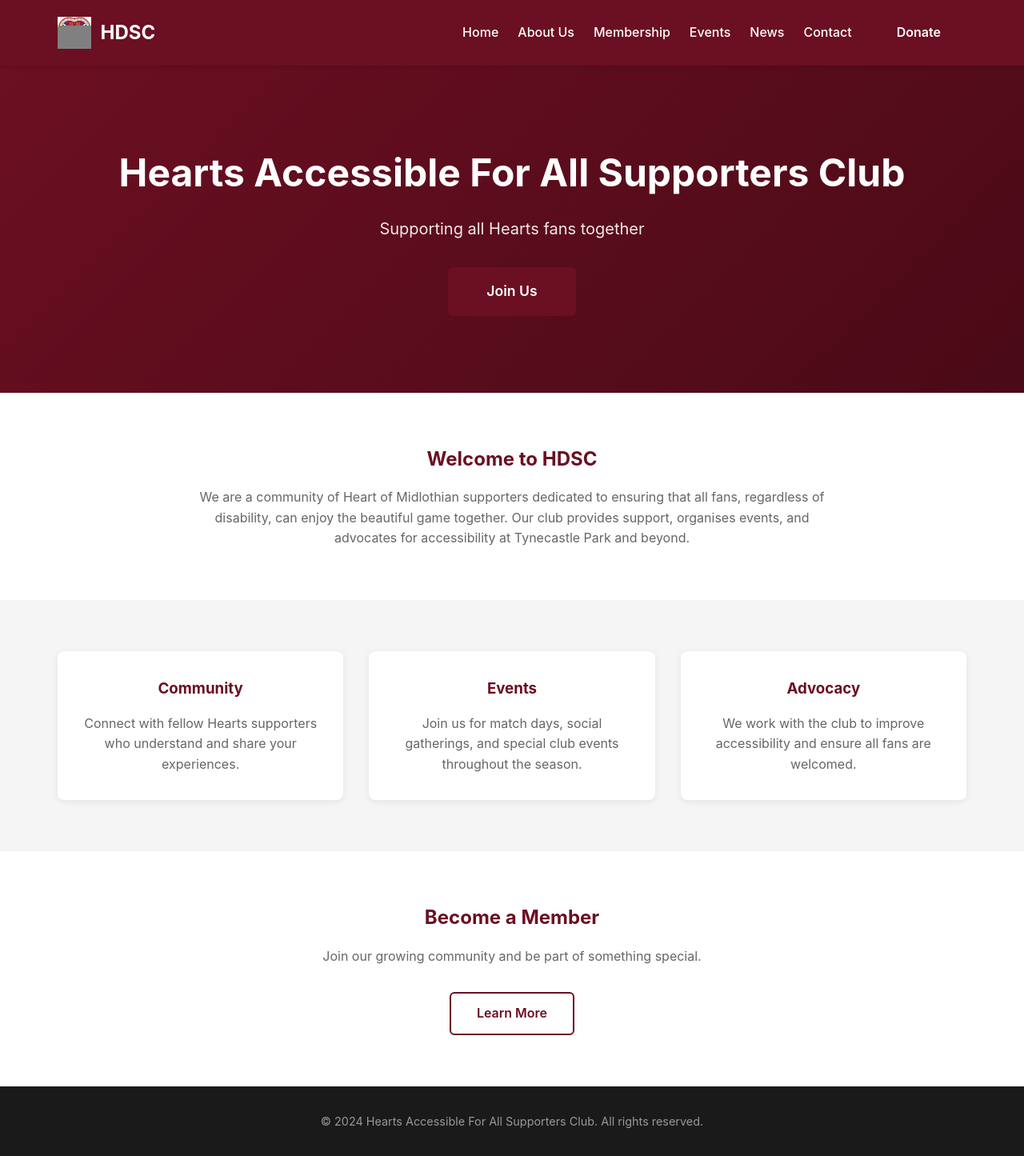
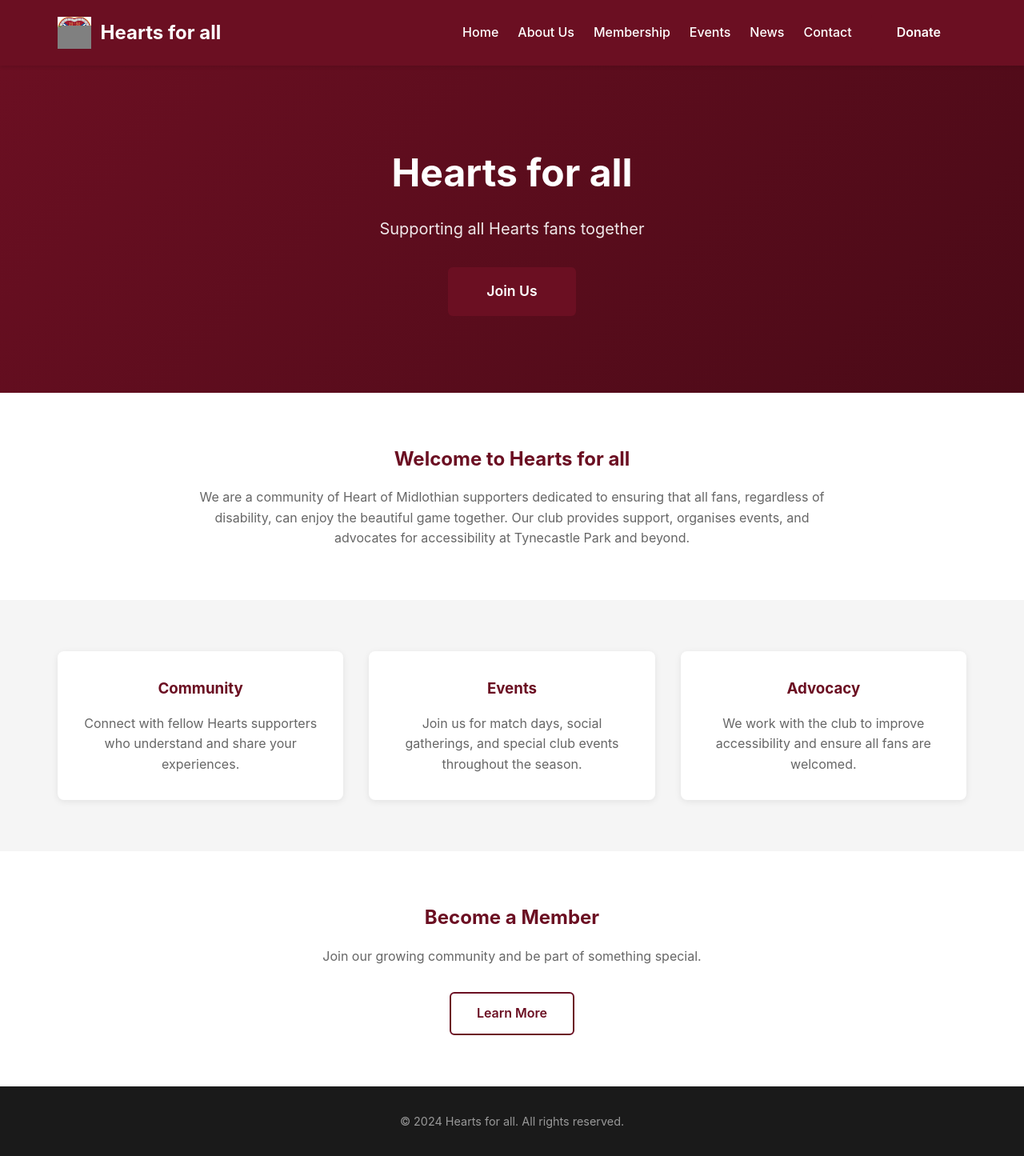
Before and after one commit to rossforsyth055-wq/HDSC, a FastAPI app: template src/hdsc/templates/home.html in a window 1280 px wide. Shown: the whole page at 80% size. Run offline with FastAPI, Linux system fonts and the light colour scheme; the template is opened without the code that fills it, so the values that code supplies are empty.

Commit message:
Rename club to Hearts for all
Co-Authored-By: Claude Sonnet 4.6 <noreply@anthropic.com>

```diff
--- a/src/hdsc/main.py
+++ b/src/hdsc/main.py
@@ -6,7 +6,7 @@ from fastapi.templating import Jinja2Templates
 from fastapi.security import HTTPBasic, HTTPBasicCredentials
 from pathlib import Path
 
-app = FastAPI(title="Hearts Accessible For All Supporters Club")
+app = FastAPI(title="Hearts for all")
 security = HTTPBasic()
 
 USERNAME = "marypoppins"
--- a/src/hdsc/templates/about.html
+++ b/src/hdsc/templates/about.html
@@ -1,18 +1,18 @@
 {% extends "base.html" %}
 
-{% block title %}About Us - Hearts Accessible For All Supporters Club{% endblock %}
+{% block title %}About Us - Hearts for all{% endblock %}
 
 {% block content %}
 <section class="page-header">
     <h1>About Us</h1>
-    <p>Our story, mission, and the people behind HDSC</p>
+    <p>Our story, mission, and the people behind Hearts for all</p>
 </section>
 
 <section class="about-section">
     <div class="container">
         <div class="about-content">
             <h2>Our Mission</h2>
-            <p>Hearts Accessible For All Supporters Club exists to bring together supporters of Heart of Midlothian FC who have disabilities, their families, carers, and friends. We aim to create an inclusive community where everyone can share their passion for the Jambos.</p>
+            <p>Hearts for all exists to bring together supporters of Heart of Midlothian FC who have disabilities, their families, carers, and friends. We aim to create an inclusive community where everyone can share their passion for the Jambos.</p>
 
             <h2>What We Do</h2>
             <ul>
--- a/src/hdsc/templates/base.html
+++ b/src/hdsc/templates/base.html
@@ -3,7 +3,7 @@
 <head>
     <meta charset="UTF-8">
     <meta name="viewport" content="width=device-width, initial-scale=1.0">
-    <title>{% block title %}Hearts Accessible For All Supporters Club{% endblock %}</title>
+    <title>{% block title %}Hearts for all{% endblock %}</title>
     <link rel="stylesheet" href="/static/css/style.css">
 </head>
 <body>
@@ -11,7 +11,7 @@
         <div class="nav-container">
             <a href="{{ url_for('home') }}" class="nav-logo">
                 <img src="/static/images/crest.jpg" alt="Hearts Crest" class="nav-crest">
-                <span>HDSC</span>
+                <span>Hearts for all</span>
             </a>
             <ul class="nav-menu">
                 <li><a href="{{ url_for('home') }}" class="nav-link">Home</a></li>
@@ -31,7 +31,7 @@
 
     <footer class="footer">
         <div class="footer-container">
-            <p>&copy; 2024 Hearts Accessible For All Supporters Club. All rights reserved.</p>
+            <p>&copy; 2024 Hearts for all. All rights reserved.</p>
         </div>
     </footer>
 </body>
--- a/src/hdsc/templates/contact.html
+++ b/src/hdsc/templates/contact.html
@@ -1,11 +1,11 @@
 {% extends "base.html" %}
 
-{% block title %}Contact - Hearts Accessible For All Supporters Club{% endblock %}
+{% block title %}Contact - Hearts for all{% endblock %}
 
 {% block content %}
 <section class="page-header">
     <h1>Contact Us</h1>
-    <p>Get in touch with HDSC</p>
+    <p>Get in touch with Hearts for all</p>
 </section>
 
 <section class="contact-section">
--- a/src/hdsc/templates/donate.html
+++ b/src/hdsc/templates/donate.html
@@ -1,10 +1,10 @@
 {% extends "base.html" %}
 
-{% block title %}Donate - Hearts Accessible For All Supporters Club{% endblock %}
+{% block title %}Donate - Hearts for all{% endblock %}
 
 {% block content %}
 <section class="page-header">
-    <h1>Support HDSC</h1>
+    <h1>Support Hearts for all</h1>
     <p>Help us make a difference</p>
 </section>
 
--- a/src/hdsc/templates/events.html
+++ b/src/hdsc/templates/events.html
@@ -1,6 +1,6 @@
 {% extends "base.html" %}
 
-{% block title %}Events - Hearts Accessible For All Supporters Club{% endblock %}
+{% block title %}Events - Hearts for all{% endblock %}
 
 {% block content %}
 <section class="page-header">
@@ -19,7 +19,7 @@
                 </div>
                 <div class="event-details">
                     <h3>Match Day Meet-Up</h3>
-                    <p>Join fellow HDSC members before the game for refreshments and chat.</p>
+                    <p>Join fellow Hearts for all members before the game for refreshments and chat.</p>
                     <span class="event-location">Tynecastle Park</span>
                 </div>
             </div>
@@ -30,7 +30,7 @@
                 </div>
                 <div class="event-details">
                     <h3>Social Evening</h3>
-                    <p>An evening of entertainment and celebration with the HDSC community.</p>
+                    <p>An evening of entertainment and celebration with the Hearts for all community.</p>
                     <span class="event-location">Edinburgh</span>
                 </div>
             </div>
--- a/src/hdsc/templates/home.html
+++ b/src/hdsc/templates/home.html
@@ -1,17 +1,17 @@
 {% extends "base.html" %}
 
-{% block title %}Home - Hearts Accessible For All Supporters Club{% endblock %}
+{% block title %}Home - Hearts for all{% endblock %}
 
 {% block content %}
 <section class="hero">
-    <h1>Hearts Accessible For All Supporters Club</h1>
+    <h1>Hearts for all</h1>
     <p class="tagline">Supporting all Hearts fans together</p>
     <a href="mailto:hdsc1874@gmail.com?subject=Membership%20Enquiry" class="btn btn-primary btn-large">Join Us</a>
 </section>
 
 <section class="intro-section">
     <div class="container">
-        <h2>Welcome to HDSC</h2>
+        <h2>Welcome to Hearts for all</h2>
         <p>We are a community of Heart of Midlothian supporters dedicated to ensuring that all fans, regardless of disability, can enjoy the beautiful game together. Our club provides support, organises events, and advocates for accessibility at Tynecastle Park and beyond.</p>
     </div>
 </section>
--- a/src/hdsc/templates/membership.html
+++ b/src/hdsc/templates/membership.html
@@ -1,6 +1,6 @@
 {% extends "base.html" %}
 
-{% block title %}Membership - Hearts Accessible For All Supporters Club{% endblock %}
+{% block title %}Membership - Hearts for all{% endblock %}
 
 {% block content %}
 <section class="page-header">
@@ -22,7 +22,7 @@
             </div>
             <div class="benefit-card">
                 <h3>Event Invitations</h3>
-                <p>Priority access to HDSC events and match day gatherings.</p>
+                <p>Priority access to Hearts for all events and match day gatherings.</p>
             </div>
             <div class="benefit-card">
                 <h3>Newsletter</h3>
```
Also changed, not shown: src/hdsc/templates/news.html (+5 -5 lines).
